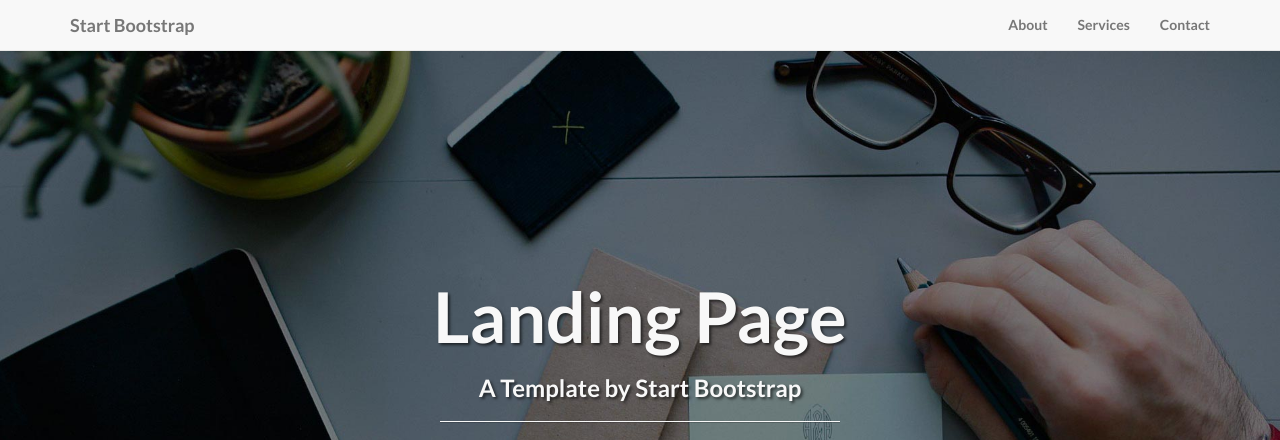
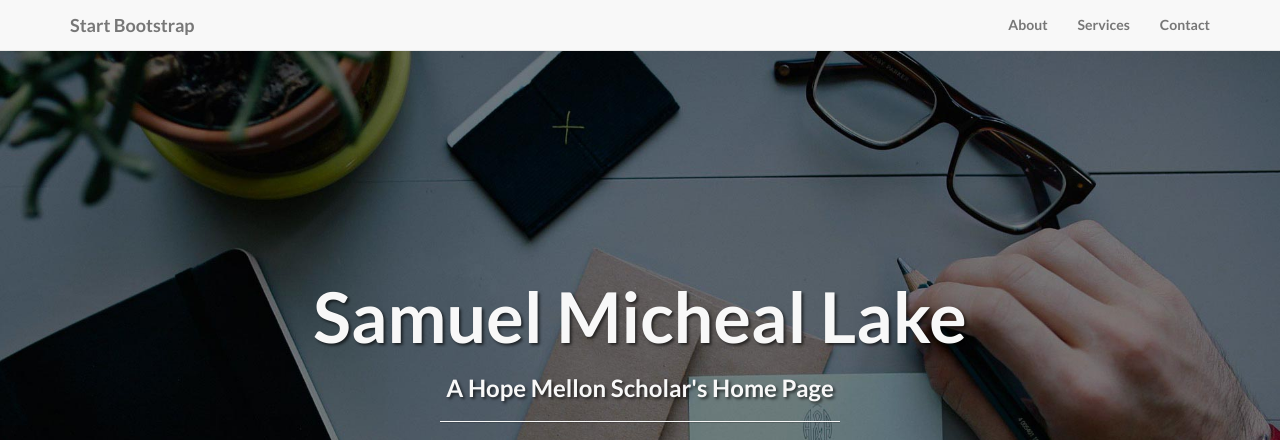
Before and after one commit to samuellake94/samuellake94.github.io, a plain HTML site: page index.html in a window 1280 px wide. Shown: the top 440 px of the page. Drawn offline with Linux system fonts and the light colour scheme.

Commit message:
Update index.html

```diff
--- a/index.html
+++ b/index.html
@@ -72,8 +72,8 @@
             <div class="row">
                 <div class="col-lg-12">
                     <div class="intro-message">
-                        <h1>Landing Page</h1>
-                        <h3>A Template by Start Bootstrap</h3>
+                        <h1>Samuel Micheal Lake</h1>
+                        <h3>A Hope Mellon Scholar's Home Page</h3>
                         <hr class="intro-divider">
                         <ul class="list-inline intro-social-buttons">
                             <li>
```
